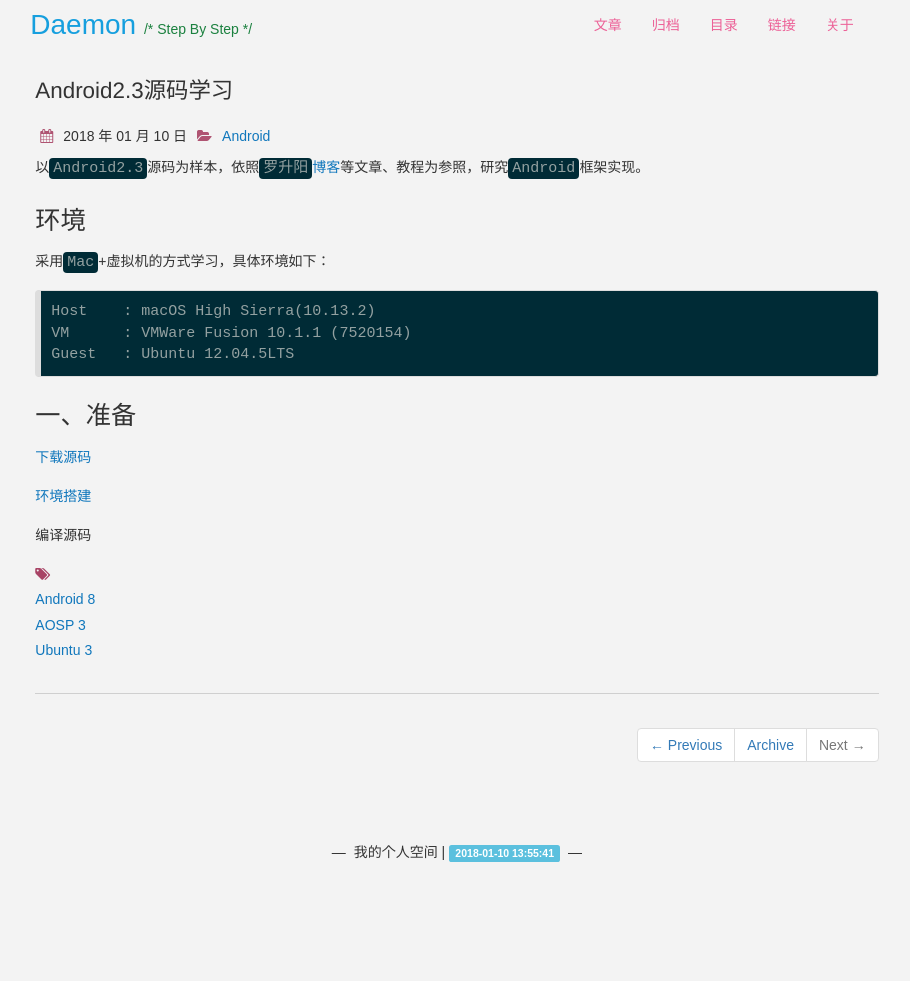
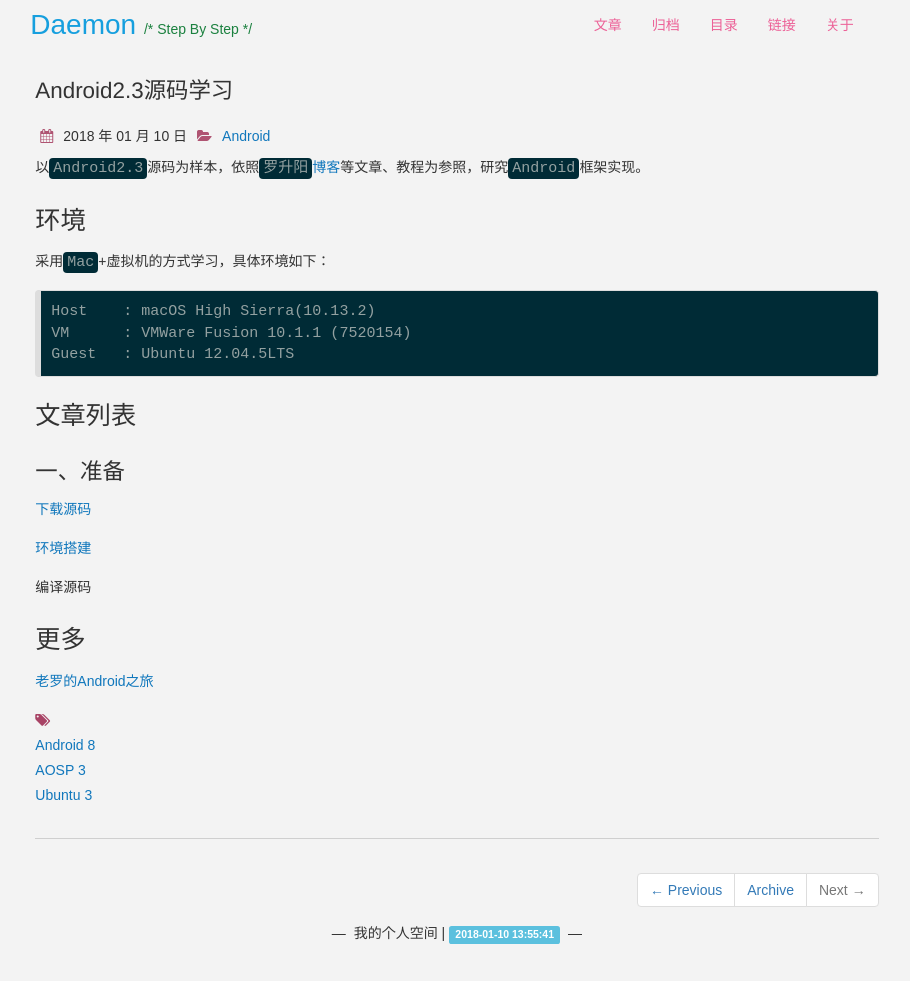
Before and after one commit to daemon369/daemon369.github.io, a Jekyll site: the page built from _posts/2018-01-10-01-aosp-2.3-study.md, in a window 1280 px wide. Shown: the whole page, without its empty margins (183-1093 px from the left). Built offline with Jekyll 4.4.1, drawn with Linux system fonts in a browser that asks for light colours; nearby versions of some CDN libraries; comment, search, counter and statistics services are not loaded; before the commit the page ends 900 px from its top, so only the background shows below that.

Commit message:
aosp study blog list

```diff
--- a/_posts/2018-01-10-01-aosp-2.3-study.md
+++ b/_posts/2018-01-10-01-aosp-2.3-study.md
@@ -22,10 +22,16 @@ date: 2018-01-10 21:39:00
 
 <!--excerpt-->
 
-# 一、准备
+# 文章列表
+
+## 一、准备
 
 [下载源码](http://daemon369.github.io/android/2018/01/01/01-aosp-2.3-001-download-source)
 
 [环境搭建](http://daemon369.github.io/android/2018/01/03/01-aosp-2.3-002-setup-environment)
 
 编译源码
+
+# 更多
+
+[老罗的Android之旅](http://blog.csdn.net/column/details/androidluo.html)
```
